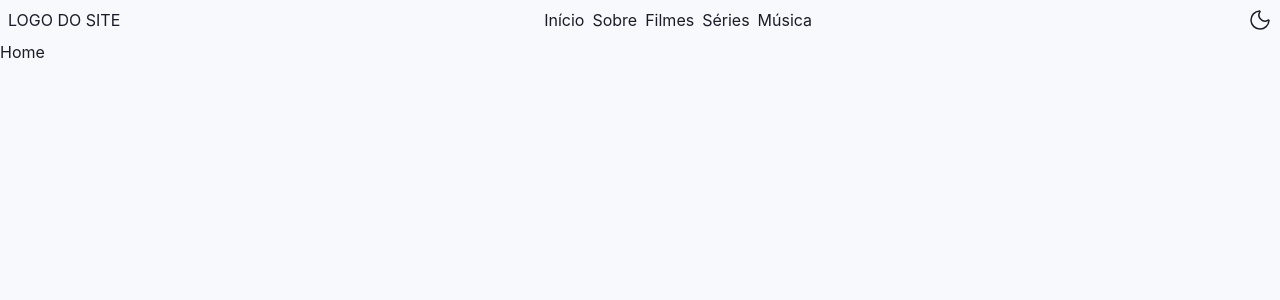
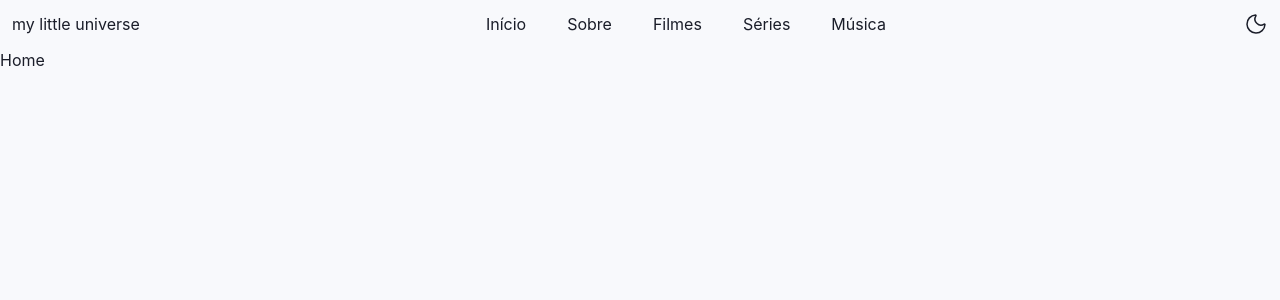
Before and after one commit to filipesilveira-dev/my-little-universe, a React (Vite) app: page / in a window 1280 px wide. Shown: the top 300 px of the page. Built offline with nearby package versions, Linux system fonts and the light colour scheme; a web font is replaced by a local one.

Commit message:
style: estilização do header

```diff
--- /dev/null
+++ b/src/components/Header.tsx
@@ -0,0 +1,86 @@
+import { useState } from "react";
+import { useTheme } from "../hooks/useTheme";
+import { MenuIcon, MoonIcon, SunIcon } from "./Icons";
+import { AnimatePresence, motion } from "motion/react";
+import { Clapperboard, Headphones, Home, MonitorPlay, User } from "lucide-react";
+
+export default function Header() {
+  // Utiliza o custom hook para estabelecer o valor de theme
+  const { theme, toggleTheme } = useTheme();
+  const [isOpen, setIsOpen]  = useState<boolean>(false);
+
+
+  return (
+    <section className="relative flex flex-row justify-between items-center m-1 p-2">
+      {/* logo do site */}
+      <div>my little universe</div>
+
+      {/* lista não ordenada com as âncoras */}
+      <ul className="hidden sm:flex flex-row justify-between w-100">
+        <li>
+          <a href="#home">Início</a>
+        </li>
+        <li>
+          <a href="#about">Sobre</a>
+        </li>
+        <li>
+          <a href="#movies">Filmes</a>
+        </li>
+        <li>
+          <a href="#series">Séries</a>
+        </li>
+        <li>
+          <a href="#music">Música</a>
+        </li>
+      </ul>
+
+      {/* Botões interativos */}
+      <div className="flex flex-row justify-between items-center gap-3">
+        <button onClick={()=> setIsOpen(!isOpen)}>
+          <MenuIcon className="sm:hidden hover:cursor-pointer"/>
+        </button>
+        <button onClick={toggleTheme} aria-label="Alternar tema">
+          {theme === "light" ? (
+            <MoonIcon className="hover:cursor-pointer" />
+          ) : (
+            <SunIcon className="hover:cursor-pointer" />
+          )}
+        </button>
+      </div>
+
+      {/* Menu Dropdown */}
+      <AnimatePresence>
+        {isOpen && (
+          <motion.div
+            className="absolute top-full left-0 w-full overflow-hidden bg-(--bg-surface) shadow-0_4px_2px_-2px_rgba(0,0,0,0.2) z-999 rounded-b-xl sm:hidden"
+            initial={{ height: 0, opacity: 0 }}
+            animate={{ height: "auto", opacity: 1 }}
+            exit={{ height: 0, opacity: 0 }}
+            transition={{ duration: 0.3, ease: "easeInOut" }}
+          >
+            <nav>
+              {/* lista não ordenada com as âncoras */}
+              <ul className="flex flex-col gap-2 p-2 text-left">
+                <li className="p-1 ml-1 hover:cursor-pointer">
+                  <a href="#home" className="flex flex-row items-center gap-2 hover:font-bold"><Home className="inline-block"/>Início</a>
+                </li>
+                <li className="p-1 ml-1 hover:cursor-pointer">
+                  <a href="#about" className="flex flex-row items-center gap-2 hover:font-bold"><User className="inline-block"/>Sobre</a>
+                </li>
+                <li className="p-1 ml-1 hover:cursor-pointer">
+                  <a href="#movies" className="flex flex-row items-center gap-2 hover:font-bold"><Clapperboard className="inline-block"/>Filmes</a>
+                </li>
+                <li className="p-1 ml-1 hover:cursor-pointer">
+                  <a href="#series" className="flex flex-row items-center gap-2 hover:font-bold"><MonitorPlay className="inline-block"/>Séries</a>
+                </li>
+                <li className="p-1 ml-1 hover:cursor-pointer">
+                  <a href="#music" className="flex flex-row items-center gap-2 hover:font-bold"><Headphones className="inline-block"/>Música</a>
+                </li>
+              </ul>
+            </nav>
+          </motion.div>
+        )}
+      </AnimatePresence>
+    </section>
+  );
+}
--- a/src/components/Navbar.tsx
+++ /dev/null
@@ -1,81 +0,0 @@
-import { useState } from "react";
-import { useTheme } from "../hooks/useTheme";
-import { MenuIcon, MoonIcon, SunIcon } from "./Icons";
-import { AnimatePresence, motion } from "motion/react";
-
-export default function Navbar() {
-  // Utiliza o custom hook para estabelecer o valor de theme
-  const { theme, toggleTheme } = useTheme();
-  const [isOpen, setIsOpen]  = useState<boolean>(false);
-  return (
-    <section className="relative flex flex-row justify-between items-center m-2 ">
-      {/* logo do site */}
-      <div>LOGO DO SITE</div>
-
-      {/* lista não ordenada com as âncoras */}
-      <ul className="hidden sm:flex flex-row gap-2">
-        <li>
-          <a href="#home">Início</a>
-        </li>
-        <li>
-          <a href="#about">Sobre</a>
-        </li>
-        <li>
-          <a href="#movies">Filmes</a>
-        </li>
-        <li>
-          <a href="#series">Séries</a>
-        </li>
-        <li>
-          <a href="#music">Música</a>
-        </li>
-      </ul>
-
-      {/* Botões interativos */}
-      <div className="flex flex-row justify-between items-center gap-3">
-        <button onClick={()=> setIsOpen(!isOpen)}>
-          <MenuIcon className="sm:hidden hover:cursor-pointer"/>
-        </button>
-        <button onClick={toggleTheme} aria-label="Alternar tema">
-          {theme === "light" ? (
-            <MoonIcon className="hover:cursor-pointer" />
-          ) : (
-            <SunIcon className="hover:cursor-pointer" />
-          )}
-        </button>
-      </div>
-
-      {/* Dropdown */}
-      <AnimatePresence>
-        {isOpen && (
-          <motion.div
-            className="absolute top-full left-0 w-full overflow-hidden bg-surface shadow-0_4px_2px_-2px_rgba(0,0,0,0.2) z-999"
-            initial={{ height: 0, opacity: 0 }}
-            animate={{ height: "auto", opacity: 1 }}
-            exit={{ height: 0, opacity: 0 }}
-            transition={{ duration: 0.3, ease: "easeInOut" }}
-          >
-            {/* lista não ordenada com as âncoras */}
-            <ul className="flex flex-col gap-2">
-              <li>
-                <a href="#home">Início</a>
-              </li>
-              <li>
-                <a href="#about">Sobre</a>
-              </li>
-              <li>
-                <a href="#movies">Filmes</a>
-              </li>
-              <li>
-                <a href="#series">Séries</a>
-              </li>
-              <li>
-                <a href="#music">Música</a>
-              </li>
-            </ul>
-          </motion.div>
-        )}
-      </AnimatePresence>
-    </section>
-  );
-}
--- a/src/pages/Home.tsx
+++ b/src/pages/Home.tsx
@@ -1,9 +1,10 @@
-import Navbar from "../components/Navbar";
+import Header from "../components/Header"
+
 
 export default function Home() {
   return (
     <section>
-      <Navbar />
+      <Header/>
       <h1>Home</h1>
     </section>
   );
```
Also changed, not shown: src/App.tsx (+8 -8 lines), public/favicon.jpg (deleted).
